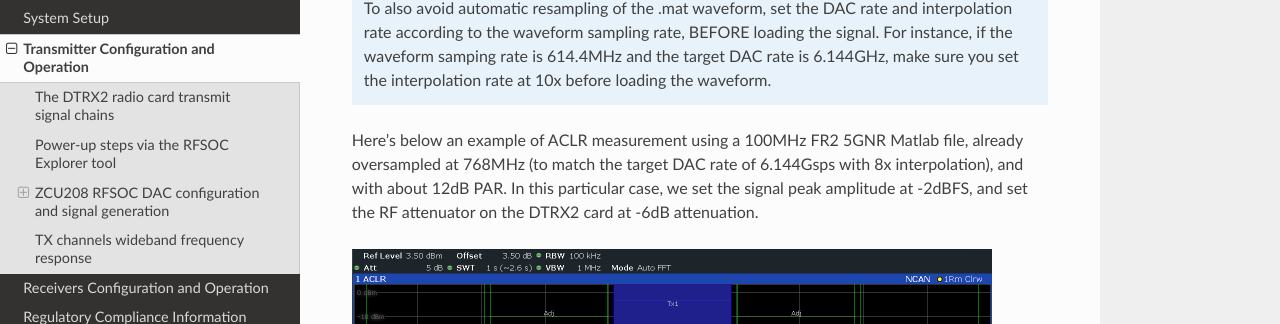
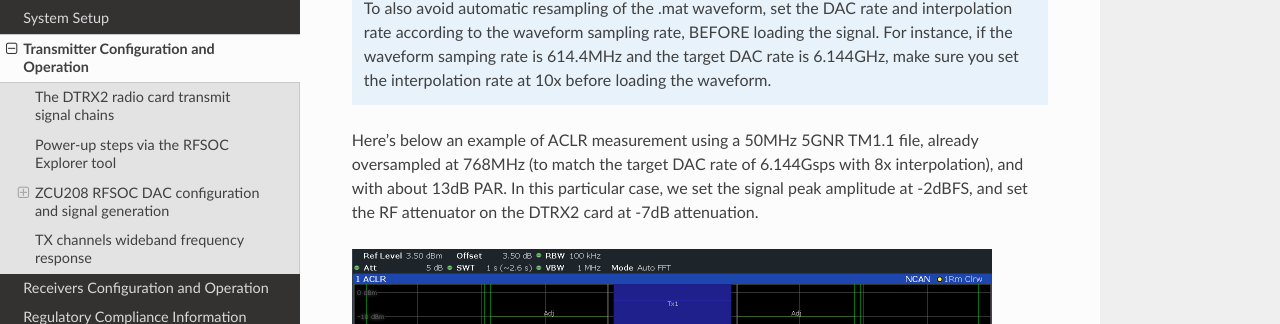
Before and after one commit to AvnetDev/rfsoc-board-docs, a Sphinx documentation site: the page built from docs/source/tx_setup.rst, in a window 1280 px wide and 900 px high, scrolled down 6089 px. Shown: the part 127-451 px from the top of the window. Built offline with Sphinx 7.4.7 and the Read the Docs theme 2.0.0, drawn with Linux system fonts in a browser that asks for light colours.

Commit message:
RevB 50MHz 5GNR Test model ACLR

```diff
--- a/docs/source/tx_setup.rst
+++ b/docs/source/tx_setup.rst
@@ -143,8 +143,8 @@
 
 .. note:: To also avoid automatic resampling of the .mat waveform, set the DAC rate and interpolation rate according to the waveform sampling rate, BEFORE loading the signal. For instance, if the waveform samping rate is 614.4MHz and the target DAC rate is 6.144GHz, make sure you set the interpolation rate at 10x before loading the waveform.
 
-Here's below an example of ACLR measurement using a 100MHz FR2 5GNR Matlab file, already oversampled at 768MHz (to match the target DAC rate of 6.144Gsps with 8x interpolation), and with about 12dB PAR.
-In this particular case, we set the signal peak amplitude at -2dBFS, and set the RF attenuator on the DTRX2 card at -6dB attenuation.
+Here's below an example of ACLR measurement using a 50MHz 5GNR TM1.1 file, already oversampled at 768MHz (to match the target DAC rate of 6.144Gsps with 8x interpolation), and with about 13dB PAR.
+In this particular case, we set the signal peak amplitude at -2dBFS, and set the RF attenuator on the DTRX2 card at -7dB attenuation.
 
 .. image:: images_tx_setup/ACLR_25GHz_50MHz_FOFDM.png
     :scale: 50%
```
Also changed, not shown: docs/source/images_tx_setup/ACLR_50MHz_TM1p1_25GHz_revB.png (added).
